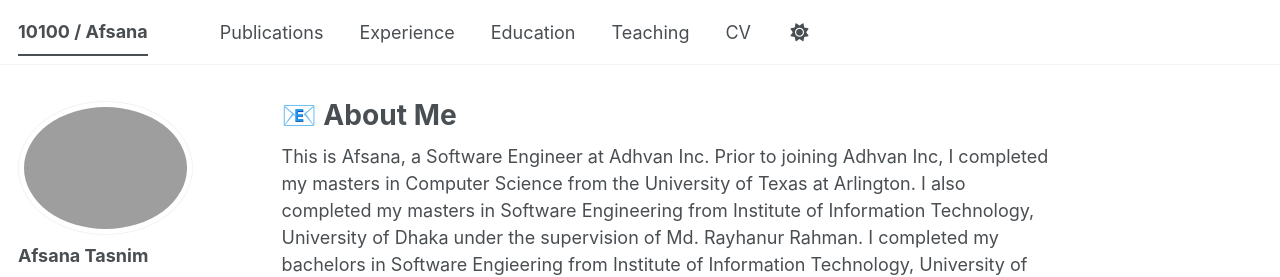
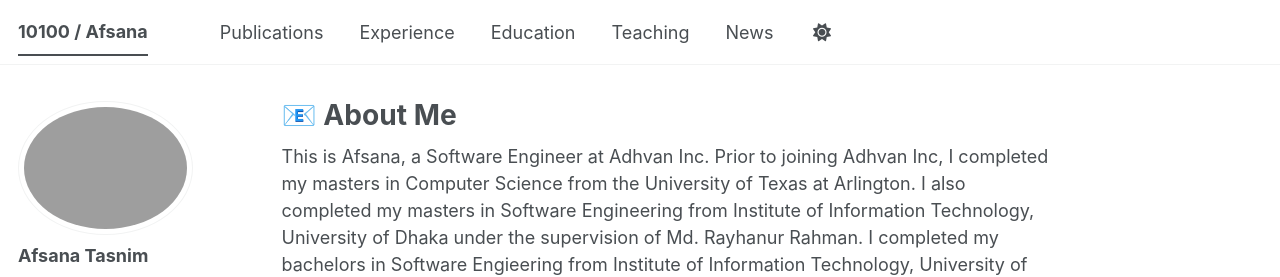
Before and after one commit to AfsanaTasnim/AfsanaTasnim.github.io, a Jekyll site: the page built from _pages/about.md, in a window 1280 px wide. Shown: the top 277 px of the page. Built offline with Jekyll 4.4.1, drawn with Linux system fonts in a browser that asks for light colours; a style sheet for code colours, icons or effects is not loaded.

Commit message:
Update navigation.yml

```diff
--- a/_data/navigation.yml
+++ b/_data/navigation.yml
@@ -20,8 +20,8 @@ main:
   - title: "Teaching"
     url: /#teaching
 
-  - title: "CV"
-    url: /cv/
+  - title: "News"
+    url: /#news
 
   # - title: "CV"
   #   url: /cv-json/
```
